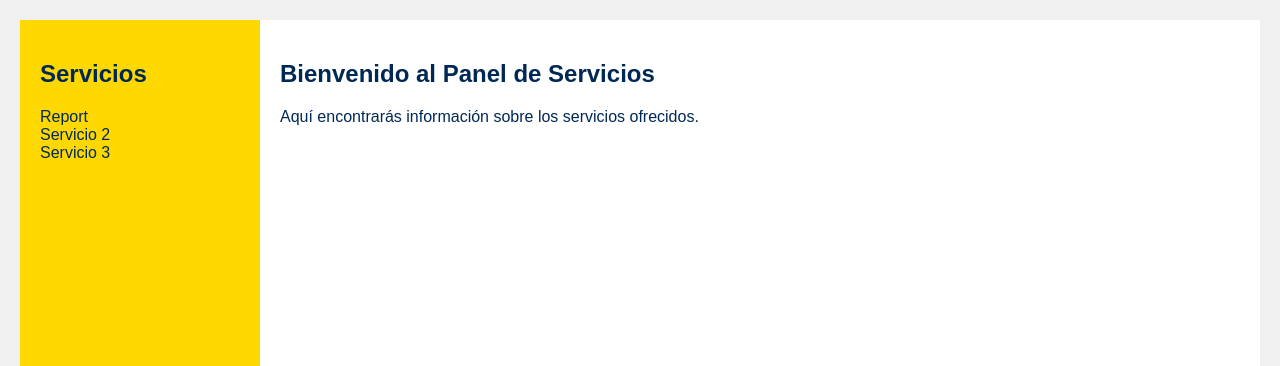
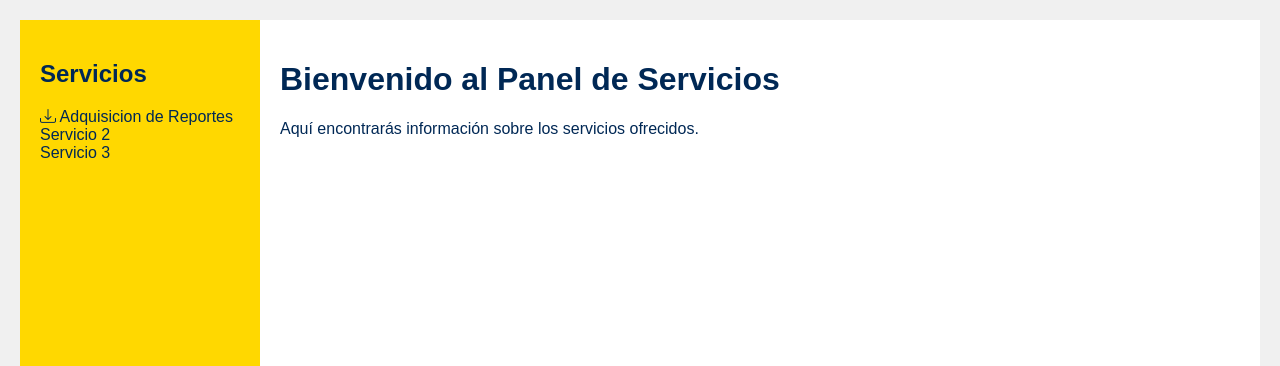
Before and after one commit to ChristopherArgenis/Plataforma-Servicios-academicos, a Flask app: page /Panel in a window 1280 px wide. Shown: the part 54-420 px from the top of the page. Run offline with Flask 3, Linux system fonts and the light colour scheme; some libraries are stand-ins or nearby versions.

Commit message:
Importacion de Flask-Bootstrap, Panel.html
1. app.py
  Para el uso de Bootstrap en la App de Flask
  Se importa flask-bootstrap.
  Con el objetivo de usarlo mas adelante.

2. templates\panel.html
  Se da nombre a la sección.
  Se añade un icono ilustrativo en el sidebar.

```diff
--- a/app.py
+++ b/app.py
@@ -1,10 +1,12 @@
 from flask import Flask
+from flask_bootstrap import Bootstrap
 from controllers.register_login import reg_log
 from controllers.panel import panel_general
 from models import db
 from config import Config
 
 app = Flask(__name__)
+Bootstrap(app)
 
 # Load the configuration from the Config class
 app.config.from_object(Config)
--- a/templates/panel.html
+++ b/templates/panel.html
@@ -5,6 +5,7 @@
     <meta name="viewport" content="width=device-width, initial-scale=1.0">
     <title>Panel de Servicios UNAM</title>
     <link rel="stylesheet" href="{{ url_for('static', filename='css/style_panel.css') }}">
+    <link rel="stylesheet" href="https://cdn.jsdelivr.net/npm/bootstrap-icons@1.11.1/font/bootstrap-icons.css">
 </head>
 <body>
     <nav>
@@ -19,17 +20,17 @@
     </nav>
 
     <div class="container">
-        <aside>
+        <aside aria-label="Servicios disponibles">
             <h2>Servicios</h2>
             <ul>
-                <li><a href="#">Report</a></li>
+                <li><i class="bi bi-download"></i>  <a href="#">Adquisicion de Reportes</a></li>
                 <li><a href="#">Servicio 2</a></li>
                 <li><a href="#">Servicio 3</a></li>
             </ul>
         </aside>
 
-        <main>
-            <h2>Bienvenido al Panel de Servicios</h2>
+        <main aria-label="Contenido principal">
+            <h1>Bienvenido al Panel de Servicios</h1>
             <p>Aquí encontrarás información sobre los servicios ofrecidos.</p>
         </main>
     </div>
```
